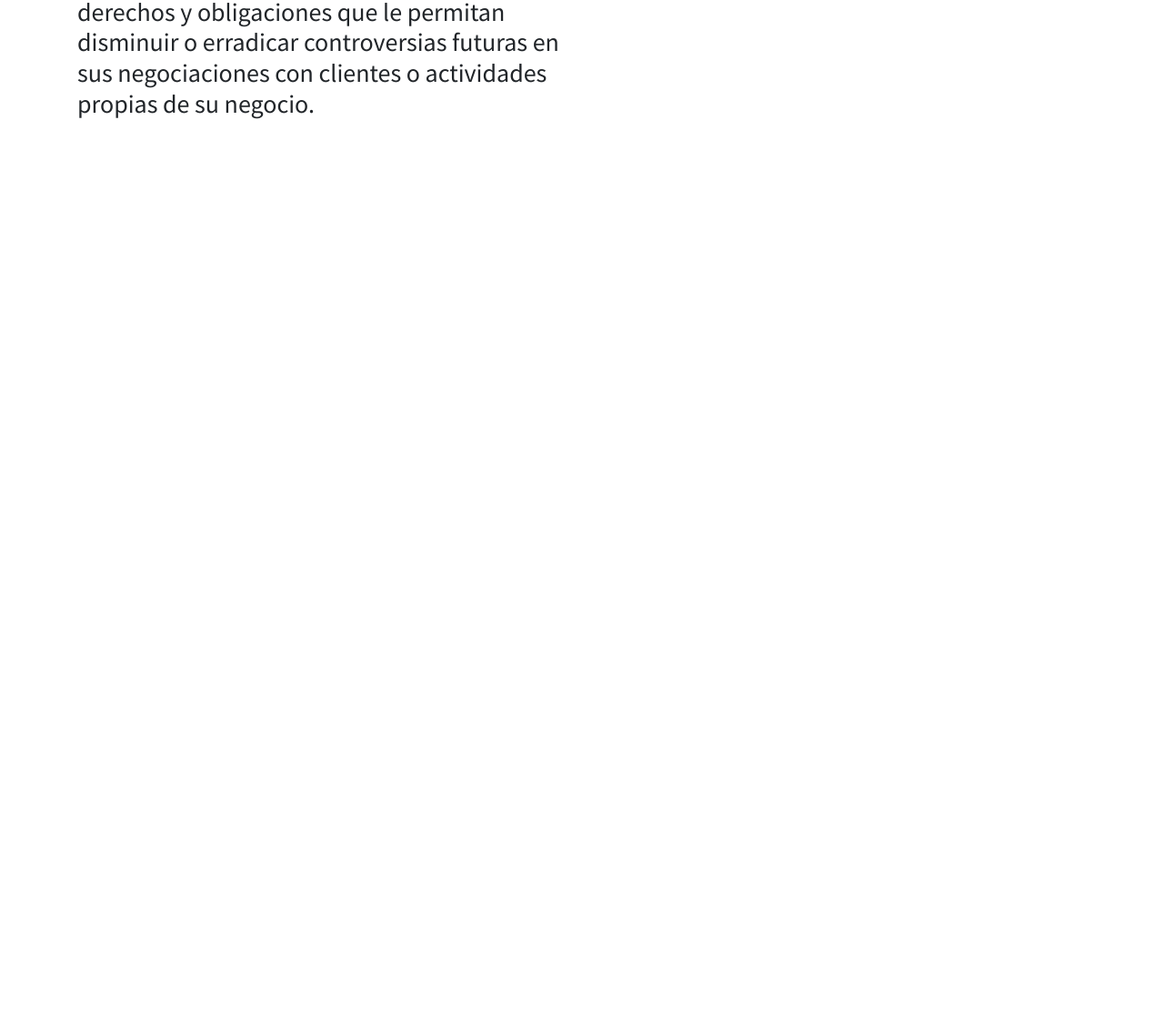
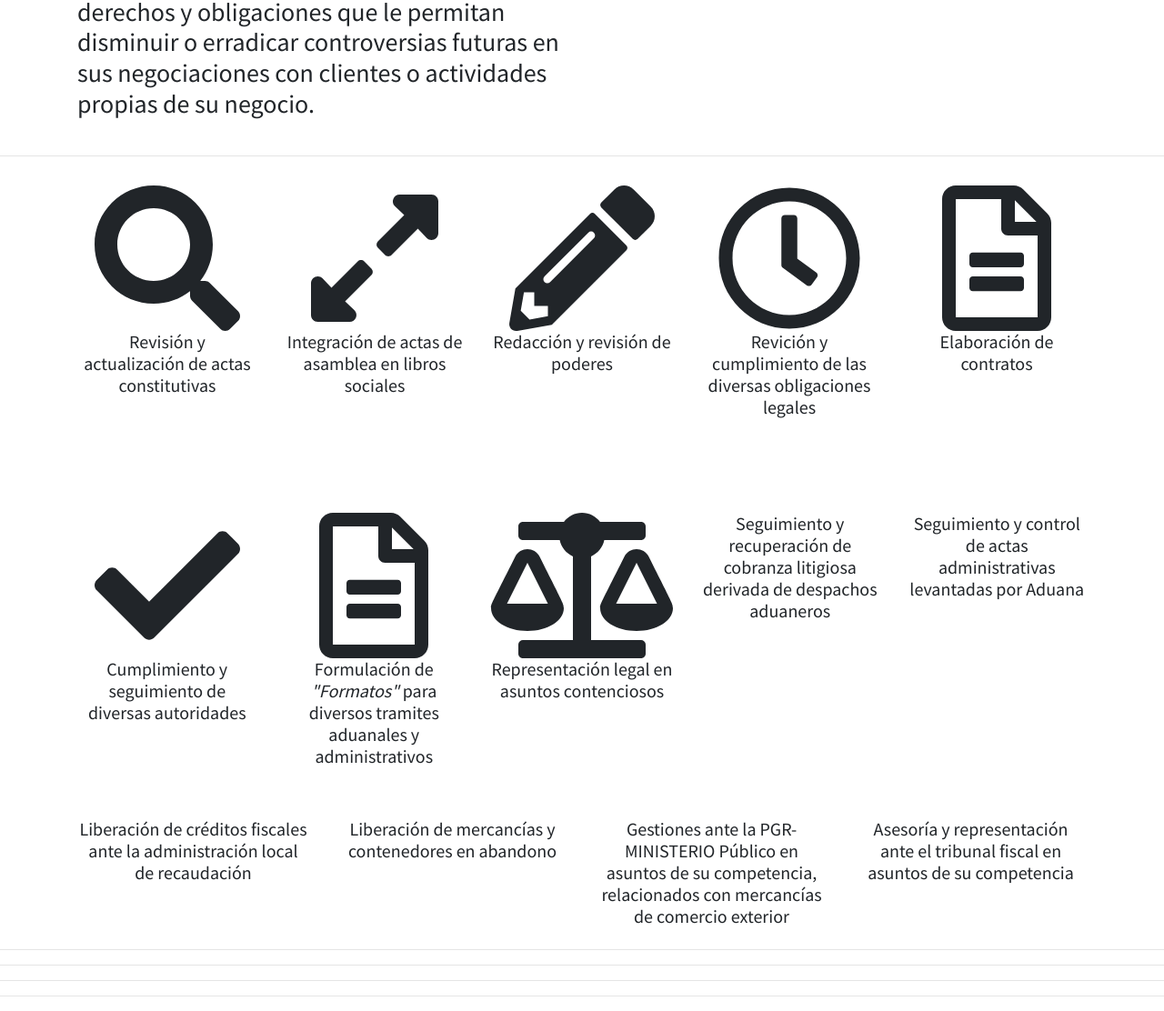
Before and after one commit to FranckZnt19/PortafolioLicBautista, a plain HTML site: page index.html in a window 1280 px wide. Shown: the part 564-1676 px from the top of the page at 91% size. Before the commit the page ends 800 px from the top, so only its background shows below. Drawn offline with nearby package versions, Linux system fonts and the light colour scheme.

Commit message:
Avance seccion service

```diff
--- a/index.html
+++ b/index.html
@@ -14,6 +14,7 @@
         <script src="https://cdn.jsdelivr.net/npm/bootstrap@4.5.3/dist/js/bootstrap.bundle.min.js"
             integrity="sha384-ho+j7jyWK8fNQe+A12Hb8AhRq26LrZ/JpcUGGOn+Y7RsweNrtN/tE3MoK7ZeZDyx"
             crossorigin="anonymous"></script>
+        <script src="https://use.fontawesome.com/releases/v5.15.1/js/all.js" data-search-pseudo-elements></script>
     </head>
     <body>
         <header class="header">
@@ -72,28 +73,107 @@
             </div>
         </section >
         <section class="service">
+            <hr>
             <div class="container">
+                <div class="row pt-3 pb-5">
+                    <div class="col">
+                        <center>
+                            <i class="fas fa-search fa-10x"></i>
+                            <h5>Revisión y actualización de actas constitutivas</h5>
+                        </center>
+                    </div>
+                    <div class="col">
+                        <center>
+                            <i class="fas fa-expand-alt fa-10x"></i>
+                            <h5>Integración de actas de asamblea en libros sociales</h5>
+                        </center>
+                    </div>
+                    <div class="col">
+                        <center>
+                            <i class="fas fa-pencil-alt fa-10x"></i>
+                            <h5>Redacción y revisión de poderes</h5>
+                        </center>
+                    </div>
+                    <div class="col">
+                        <center>
+                            <i class="far fa-clock fa-10x"></i>
+                            <h5>Revición y cumplimiento de las diversas obligaciones legales</h5>
+                        </center>
+                    </div>
+                    <div class="col">
+                        <center>
+                            <i class="far fa-file-alt fa-10x"></i>
+                            <h5>Elaboración de contratos</h5>
+                        </center>
+                    </div>
+                </div>
+                <div class="row pt-5 pb-5">
+                    <div class="col">
+                        <center>
+                            <i class="fas fa-check fa-10x"></i>
+                            <h5>Cumplimiento y seguimiento de diversas autoridades</h5>
+                        </center>
+                    </div>
+                    <div class="col">
+                        <center>
+                            <i class="far fa-file-alt fa-10x"></i>
+                            <h5>Formulación de <i>"Formatos"</i> para diversos tramites aduanales y administrativos</h5>
+                        </center>
+                    </div>
+                    <div class="col">
+                        <center>
+                            <i class="fas fa-balance-scale fa-10x"></i>
+                            <h5>Representación legal en asuntos contenciosos</h5>
+                        </center>
+                    </div>
+                    <div class="col">
+                        <center>
+                            <h5>Seguimiento y recuperación de cobranza litigiosa derivada de despachos aduaneros</h5>
+                        </center>
+                    </div>
+                    <div class="col">
+                        <center>
+                            <h5>Seguimiento y control de actas administrativas levantadas por Aduana</h5>
+                        </center>
+                    </div>
+                </div>
                 <div class="row">
-                    <div class="col-3">
+                    <div class="col">
+                        <center>
+                            <h5>Liberación de créditos fiscales ante la administración local de recaudación</h5>
+                        </center>
                     </div>
-                    <div class="col-3">
+                    <div class="col">
+                        <center>
+                            <h5>Liberación de mercancías y contenedores en abandono</h5>
+                        </center>
                     </div>
-                    <div class="col-3">
+                    <div class="col">
+                        <center>
+                            <h5>Gestiones ante la PGR-MINISTERIO Público en asuntos de su competencia, relacionados con mercancías de comercio exterior</h5>
+                        </center>
                     </div>
-                    <div class="col-3">
+                    <div class="col">
+                        <center>
+                            <h5>Asesoría y representación ante el tribunal fiscal en asuntos de su competencia</h5>
+                        </center>
                     </div>
                 </div>
             </div>
         </section>
         <section class="portfolio">
+            <hr>
             <div class="container">
             </div>
         </section>
         <section class="events">
+            <hr>
         </section>
+            <hr>
             <div class="container">
             </div>
         <section class="contact">
+            <hr>
             <div class="container">
             </div>
         </section>
```
